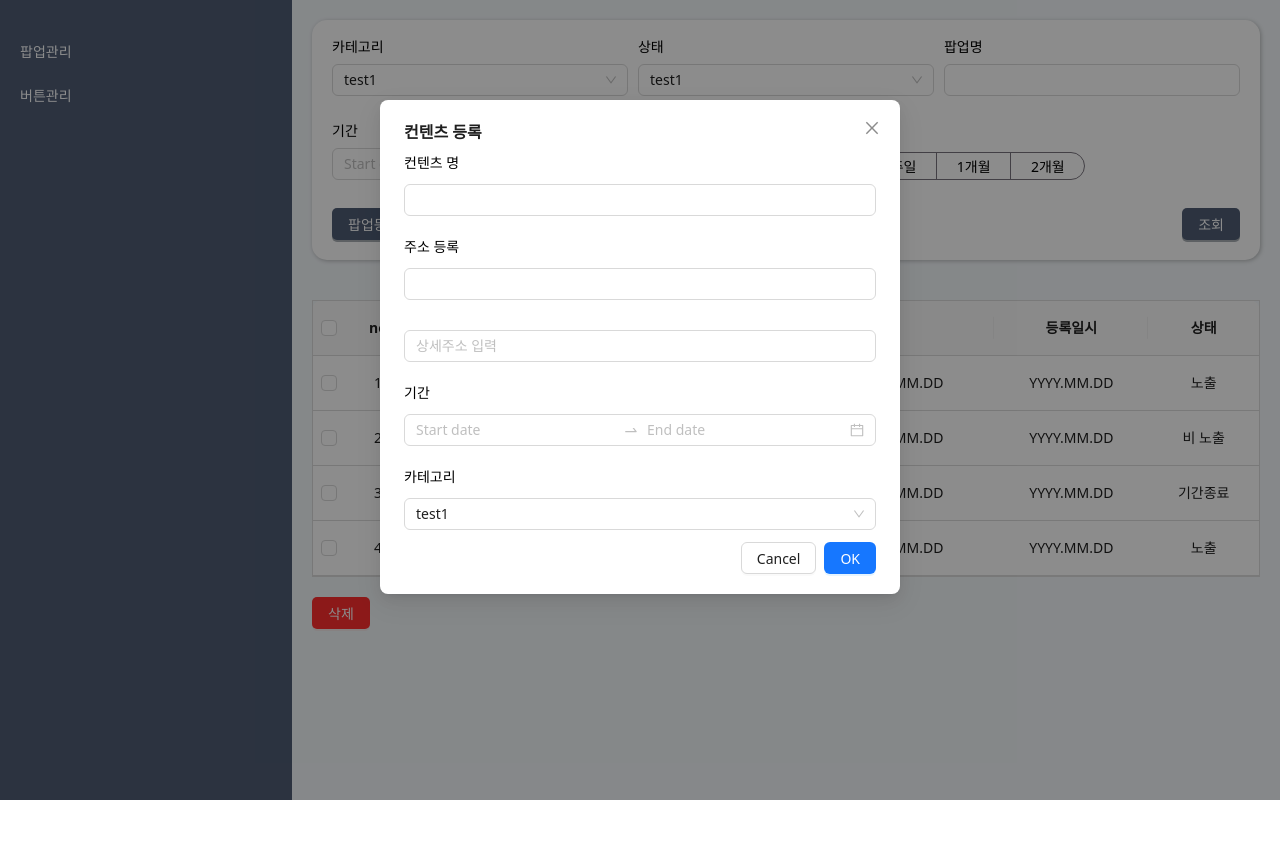
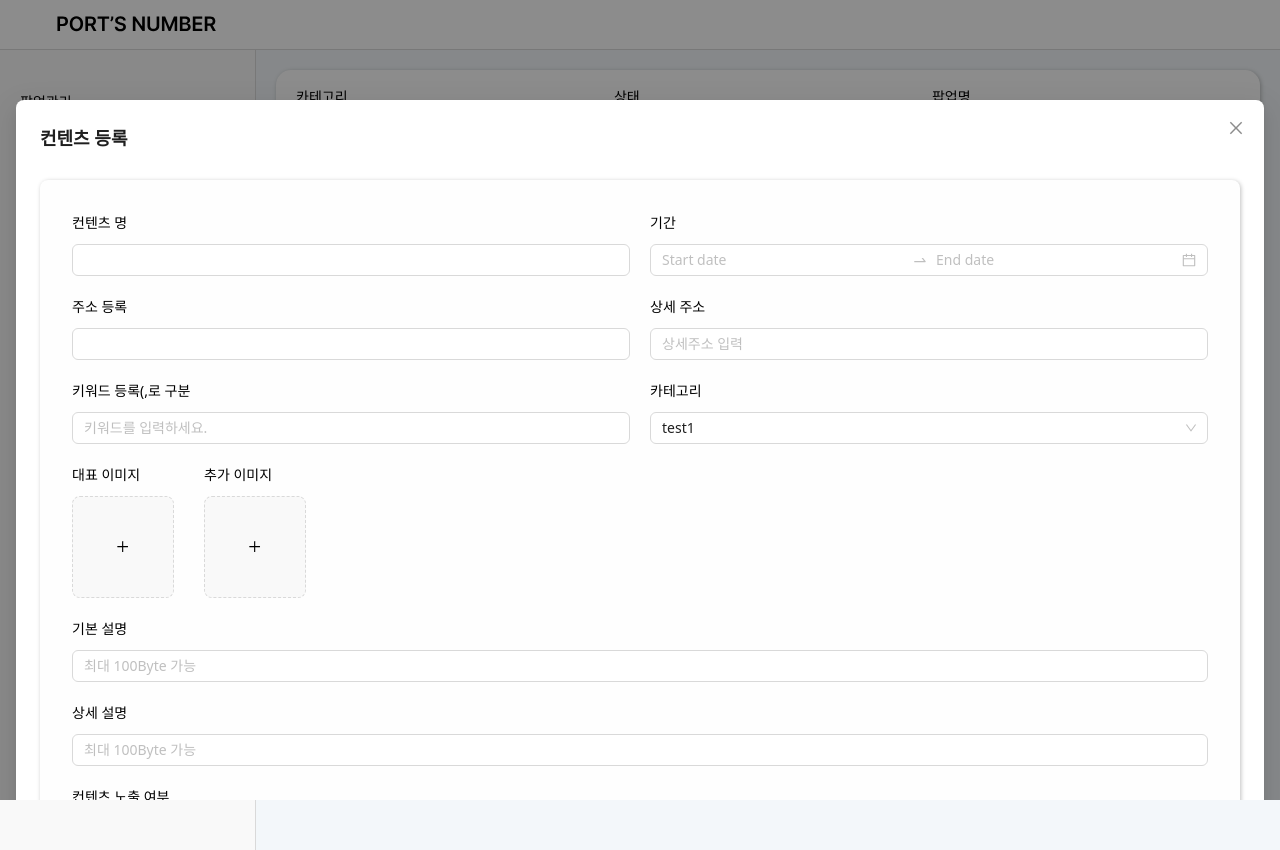
Before and after one commit to devportnumber/portnum-admin, a React (Create React App) app: page / in a window 1280 px wide. Both pictures are taken after a click on the button "팝업등록". Before the commit the page ends 800 px from the top, so only its background shows below. Built offline with nearby package versions, Linux system fonts and the light colour scheme.

Commit message:
style: 모달 디자인 완료

```diff
--- a/src/App.js
+++ b/src/App.js
@@ -1,17 +1,21 @@
 import Router from "./routers/Router";
 import styled from "styled-components";
 import { BrowserRouter, Routes, Route } from "react-router-dom";
+import Header from "./components/header/Header";
 import SideBar from "./components/sideBar/SideBar";
 
 function App() {
   return (
     <div className="App">
       <BrowserRouter>
+        <Header />
         <LayoutWrapper>
-          <SideBar />
-          <MainContent>
-            <Router />
-          </MainContent>
+          <LayoutMain>
+            <SideBar />
+            <MainContent>
+              <Router />
+            </MainContent>
+          </LayoutMain>
         </LayoutWrapper>
       </BrowserRouter>
     </div>
@@ -19,8 +23,10 @@ function App() {
 }
 
 export default App;
-
-const LayoutWrapper = styled.div`
+const LayoutWrapper = styled.section`
+  min-height: 100vh;
+`;
+const LayoutMain = styled.div`
   display: flex;
 `;
 
--- a/src/components/button/Button.jsx
+++ b/src/components/button/Button.jsx
@@ -41,9 +41,9 @@ const Button = ({
       <ConfigProvider
         theme={{
           token: {
-            borderRadius: "5px",
-            colorPrimary: cancel ? "#FF2E2E" : "#4F5D75",
-            colorTextLightSolid: "#fff",
+            borderRadius: "8px",
+            colorPrimary: cancel ? "#fff" : "#000",
+            colorTextLightSolid: cancel ? "#000" : "#fff",
           },
         }}
       >
--- /dev/null
+++ b/src/components/header/Header.jsx
@@ -0,0 +1,27 @@
+import React from "react";
+import styled from "styled-components";
+import LOGO_IMG from "../../assets/logo/brand-logo.svg";
+const Header = () => {
+  return (
+    <Wrap>
+      <div>
+        <img src={LOGO_IMG} alt="로고 이미지" />
+      </div>
+      {/* <h1 className="headerTit">PORT’S NUMBER Tab Tab Tab</h1> */}
+    </Wrap>
+  );
+};
+
+export default Header;
+
+const Wrap = styled.header`
+  padding: 0px 56px;
+  width: 100%;
+  height: 50px;
+  display: flex;
+  justify-content: space-between;
+  align-items: center;
+  border-bottom: 1px solid #d9d9d9;
+  .headerTit {
+  }
+`;
--- a/src/components/sideBar/SideBar.jsx
+++ b/src/components/sideBar/SideBar.jsx
@@ -1,6 +1,7 @@
 import React from "react";
 import { NavLink } from "react-router-dom";
 import styled from "styled-components";
+// import { Layout, Menu } from "antd";
 
 const SideBar = () => {
   const menus = [
@@ -30,18 +31,19 @@ const SideBar = () => {
 export default SideBar;
 
 const Side = styled.div`
-  background: #4f5d75;
+  background: #f9f9f9;
   display: flex;
   flex-direction: column;
   align-items: center;
-  width: 292px;
+  width: 256px;
   height: 100vh;
+  border-right: 1px solid #d9d9d9;
 `;
 
 const MenuHead = styled.div`
   width: 100%;
   height: 100px;
-  border-bottom: 1px solid #818181;
+  border-bottom: 1px solid #e0e0e0;
 `;
 const Menu = styled.div`
   margin-top: 30px;
@@ -53,9 +55,9 @@ const Menu = styled.div`
 const SidebarItem = styled.p`
   padding: 15px 20px;
   font-size: 14px;
-  color: #fff;
+  color: #000;
   &:hover {
-    background-color: #6593a3;
+    background-color: #cccccc;
     color: white;
   }
 `;
--- a/src/components/submitModal/SubmitModal.jsx
+++ b/src/components/submitModal/SubmitModal.jsx
@@ -1,5 +1,6 @@
 import React, { useState } from "react";
-import { Button, Modal } from "antd";
+import { Button } from "../../components/index";
+import { Flex, Modal, ConfigProvider } from "antd";
 
 const SubmitModal = ({ title, isModalOpen, setIsModalOpen, children }) => {
   const handleOk = () => {
@@ -9,16 +10,33 @@ const SubmitModal = ({ title, isModalOpen, setIsModalOpen, children }) => {
     setIsModalOpen(false);
   };
   return (
-    <>
+    <ConfigProvider
+      theme={{
+        components: {
+          Modal: {
+            titleFontSize: 18,
+            titleLineHeight: 2,
+          },
+        },
+      }}
+    >
       <Modal
         title={title}
         open={isModalOpen}
         onOk={handleOk}
         onCancel={handleCancel}
+        width={1300}
+        footer={[
+          <Flex gap={"small"} justify={"center"}>
+            <Button btnText="취소" key="back" onClick={handleCancel} cancel />
+
+            <Button btnText="등록" key="submit" onClick={handleOk} />
+          </Flex>,
+        ]}
       >
         {children}
       </Modal>
-    </>
+    </ConfigProvider>
   );
 };
 
--- a/src/page/popupMng/popupRegModal/PopupRegModal.jsx
+++ b/src/page/popupMng/popupRegModal/PopupRegModal.jsx
@@ -1,4 +1,4 @@
-import React from "react";
+import React, { useState } from "react";
 import {
   Button,
   SubmitModal,
@@ -6,9 +6,70 @@ import {
   RangeDatePicker,
   SelectOption,
 } from "../../../components/index";
+import { Upload, message, Radio } from "antd";
+import { LoadingOutlined, PlusOutlined } from "@ant-design/icons";
 import styled from "styled-components";
 
+const getBase64 = (img, callback) => {
+  const reader = new FileReader();
+  reader.addEventListener("load", () => callback(reader.result));
+  reader.readAsDataURL(img);
+};
+const beforeUpload = (file) => {
+  const isJpgOrPng = file.type === "image/jpeg" || file.type === "image/png";
+  if (!isJpgOrPng) {
+    message.error("You can only upload JPG/PNG file!");
+  }
+  const isLt2M = file.size / 1024 / 1024 < 2;
+  if (!isLt2M) {
+    message.error("Image must smaller than 2MB!");
+  }
+  return isJpgOrPng && isLt2M;
+};
+const plainOptions = [
+  {
+    label: "노출",
+    value: "Y",
+  },
+  {
+    label: "비노출",
+    value: "N",
+  },
+];
+
 const PopupRegModal = ({ isModalOpen, setIsModalOpen }) => {
+  const [loading, setLoading] = useState(false);
+  const [imageUrl, setImageUrl] = useState();
+  const [value1, setValue1] = useState("Apple");
+
+  const handleChange = (info) => {
+    if (info.file.status === "uploading") {
+      setLoading(true);
+      return;
+    }
+    if (info.file.status === "done") {
+      // Get this url from response in real world.
+      // getBase64(info.file.originFileObj, (url) => {
+      //   setLoading(false);
+      //   setImageUrl(url);
+      // });
+    }
+  };
+  const uploadButton = (
+    <button
+      style={{
+        border: 0,
+        background: "none",
+      }}
+      type="button"
+    >
+      {loading ? <LoadingOutlined /> : <PlusOutlined />}
+    </button>
+  );
+  const onChange1 = ({ target: { value } }) => {
+    console.log("radio1 checked", value);
+    setValue1(value);
+  };
   return (
     <SubmitModal
       title={"컨텐츠 등록"}
@@ -16,12 +77,77 @@ const PopupRegModal = ({ isModalOpen, setIsModalOpen }) => {
       setIsModalOpen={setIsModalOpen}
     >
       <FormWrap>
-        <Input inputTitle={"컨텐츠 명"} />
-        <Input inputTitle={"주소 등록"} />
-        <Input placeholder={"상세주소 입력"} />
-        <RangeDatePicker />
-        <SelectOption selectTitle={"카테고리"} />
-        {/* <Input placeholder={"키워드 등록 (,로 구분"} /> */}
+        <FormInfo>
+          <Input inputTitle={"컨텐츠 명"} />
+          <RangeDatePicker />
+          <Input inputTitle={"주소 등록"} />
+          <Input inputTitle={"상세 주소"} placeholder={"상세주소 입력"} />
+          <Input
+            inputTitle={"키워드 등록(,로 구분"}
+            placeholder={"키워드를 입력하세요."}
+          />
+          <SelectOption selectTitle={"카테고리"} />
+        </FormInfo>
+        <FormUpload>
+          <div className="uploadBox">
+            <h4 className="infoTit">대표 이미지</h4>
+            <Upload
+              name="avatar"
+              listType="picture-card"
+              className="avatar-uploader"
+              showUploadList={false}
+              action="https://660d2bd96ddfa2943b33731c.mockapi.io/api/upload"
+              beforeUpload={beforeUpload}
+              onChange={handleChange}
+            >
+              {imageUrl ? (
+                <img
+                  src={imageUrl}
+                  alt="avatar"
+                  style={{
+                    width: "100%",
+                  }}
+                />
+              ) : (
+                uploadButton
+              )}
+            </Upload>
+          </div>
+          <div className="uploadBox">
+            <h4 className="infoTit">추가 이미지</h4>
+            <Upload
+              name="avatar"
+              listType="picture-card"
+              className="avatar-uploader"
+              showUploadList={false}
+              action="https://660d2bd96ddfa2943b33731c.mockapi.io/api/upload"
+              beforeUpload={beforeUpload}
+              onChange={handleChange}
+            >
+              {imageUrl ? (
+                <img
+                  src={imageUrl}
+                  alt="avatar"
+                  style={{
+                    width: "100%",
+                  }}
+                />
+              ) : (
+                uploadButton
+              )}
+            </Upload>
+          </div>
+        </FormUpload>
+        <Input inputTitle={"기본 설명"} placeholder={"최대 100Byte 가능"} />
+        <Input inputTitle={"상세 설명"} placeholder={"최대 100Byte 가능"} />
+        <div>
+          <h4 className="infoTit">컨텐츠 노출 여부</h4>
+          <Radio.Group
+            options={plainOptions}
+            onChange={onChange1}
+            value={value1}
+          />
+        </div>
       </FormWrap>
     </SubmitModal>
   );
@@ -33,4 +159,30 @@ const FormWrap = styled.section`
   display: flex;
   flex-direction: column;
   gap: 20px;
+  background: #fefefe;
+  box-shadow: 1px 1px 4px 0px rgba(0, 0, 0, 0.25);
+  padding: 32px;
+  border-radius: 8px;
+  margin: 24px 0px 28px;
+  .infoTit {
+    font-size: 14px;
+    color: #000;
+    margin-bottom: 10px;
+  }
 `;
+const FormUpload = styled.div`
+  display: flex;
+  gap: 30px;
+  .uploadBox {
+    display: flex;
+    flex-direction: column;
+  }
+`;
+
+const FormInfo = styled.section`
+  display: grid;
+  grid-template-columns: 1fr 1fr;
+  align-items: center;
+  gap: 20px;
+  background: #fefefe;
+`;
--- /dev/null
+++ b/src/styles/colors.js
@@ -0,0 +1,11 @@
+const colorSchemes = {
+  // primary_blue
+  PB: "#4C5FA3",
+
+  WH1: "#F9F9F9",
+
+  // 회색
+  GY0: "#d9d9d9",
+};
+
+export default colorSchemes;
```
Also changed, not shown: src/assets/logo/brand-logo.svg (added).
